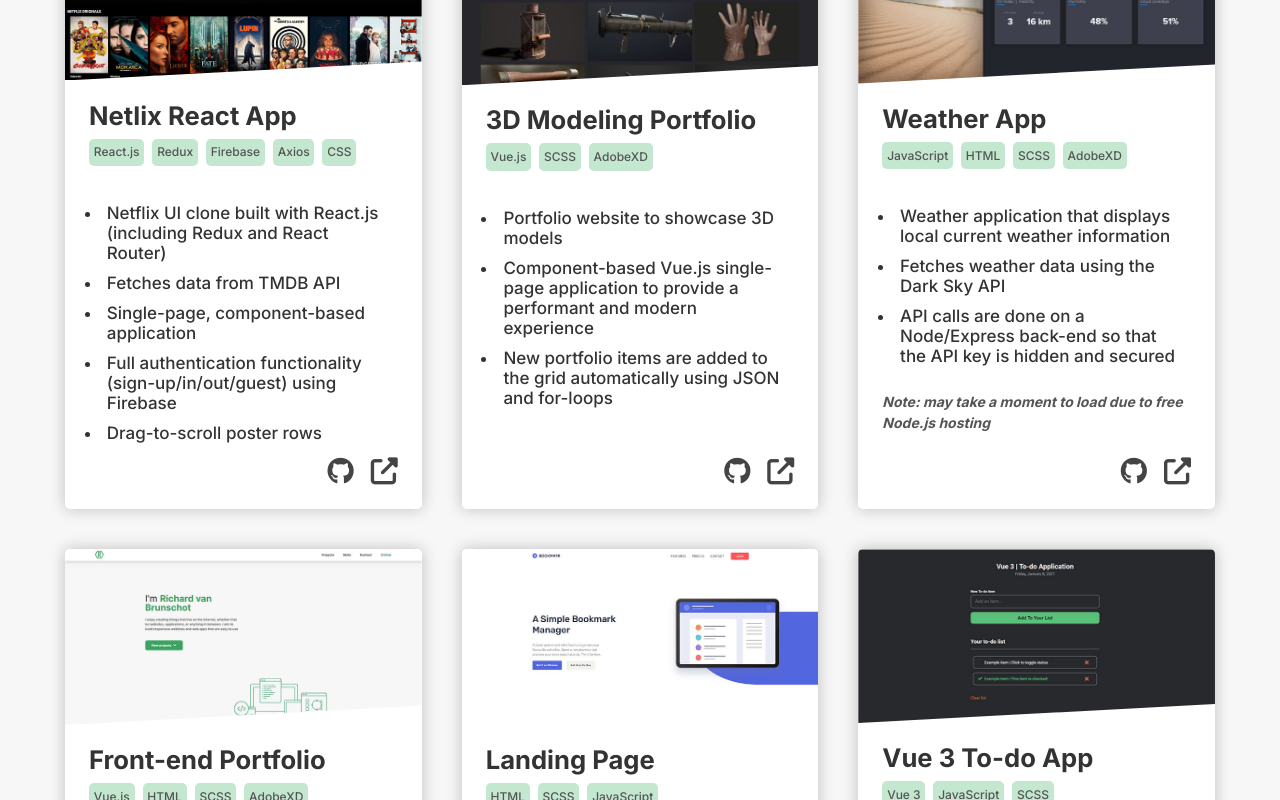
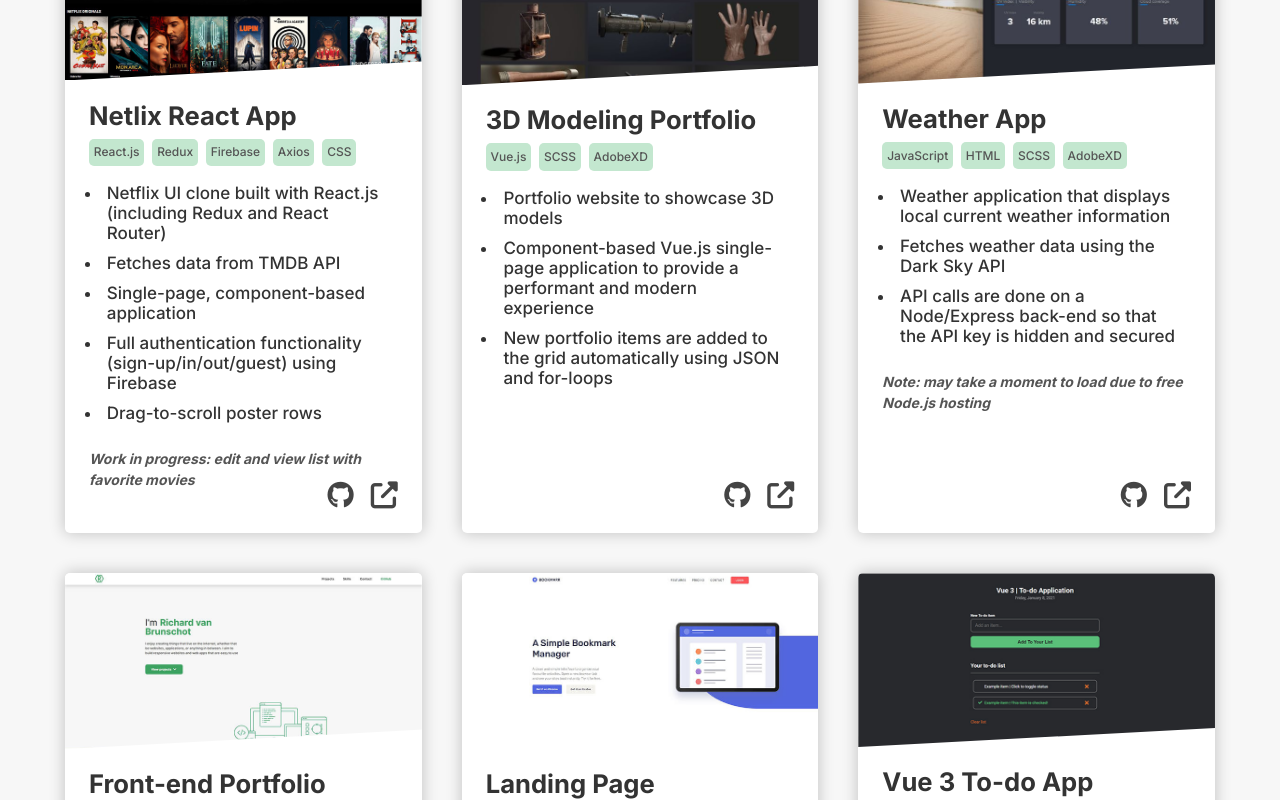
Before and after one commit to Richardvbr/fe-portfolio, a Vue app: page / in a window 1280 px wide. Shown: the part 1080-1880 px from the top of the page. Built offline with nearby package versions, Linux system fonts and the light colour scheme.

Commit message:
added note to netflix project

```diff
--- a/src/components/Projects.vue
+++ b/src/components/Projects.vue
@@ -49,6 +49,7 @@
           title: 'Netlix React App',
           software: ['React.js', 'Redux', 'Firebase', 'Axios', 'CSS'],
           description: ['Netflix UI clone built with React.js (including Redux and React Router)', 'Fetches data from TMDB API', 'Single-page, component-based application', 'Full authentication functionality (sign-up/in/out/guest) using Firebase', 'Drag-to-scroll poster rows'],
+          note: 'Work in progress: edit and view list with favorite movies',
           github: 'https://github.com/Richardvbr/netflix-react-app'
         },
         {
@@ -156,7 +157,7 @@
 
     .grid-item {
       width: 100%;
-      height: 37.5rem;
+      height: 39rem;
       background-color: #fff;
       box-shadow: 0px 0px 15px 1px rgba(0,0,0,0.2);
       position: relative;
@@ -190,6 +191,7 @@
       .software {
         display: flex;
         padding: 0 1.5rem;
+        margin-bottom: -1.25rem;
 
         p {
           margin: 0.5rem 0.5rem 0.5rem 0;
```
